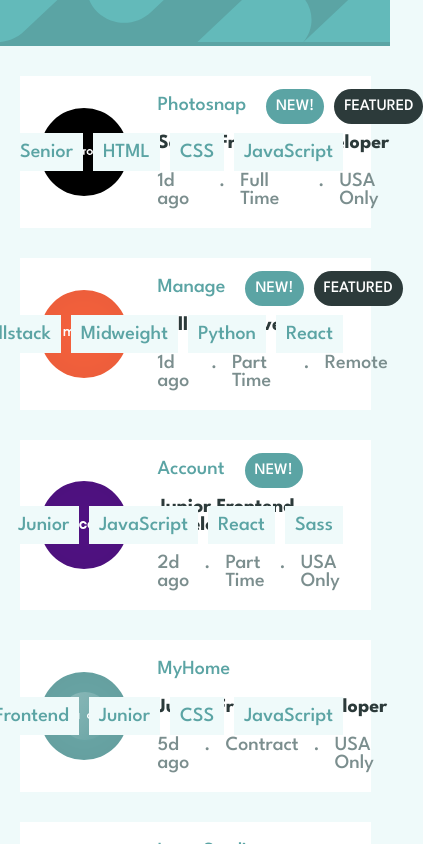
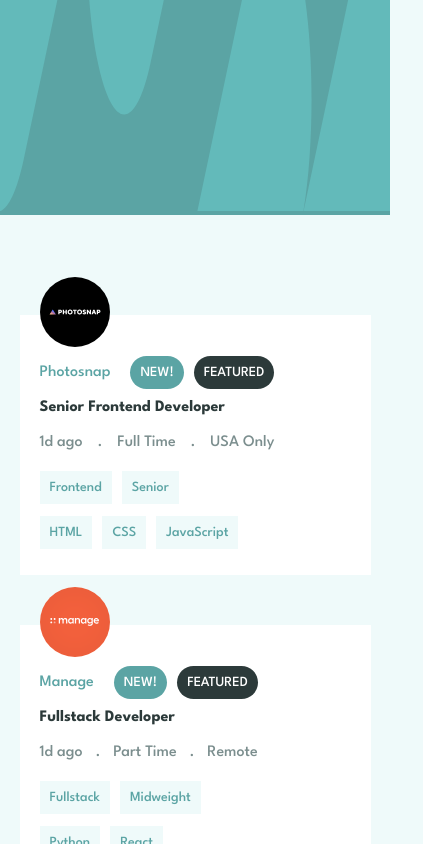
Before and after one commit to Ik3nna/Job-listings, a React (Create React App) app: page / in a window 390 px wide. Shown: the top 844 px of the page, 423 px wide, since content can reach past the window. Built offline with nearby package versions, Linux system fonts and the light colour scheme.

Commit message:
mobile responsiveness

```diff
--- a/src/Home.js
+++ b/src/Home.js
@@ -32,7 +32,7 @@
 
                             <div className="tags">
                                 <span className="role">{role}</span>
-                                <span className="level">{level}</span>
+                                <span className="level">{level}</span><br className="break" />
                                 <span className="languages">
                                     {languages.map((lg,index)=>{
                                         return(
@@ -42,7 +42,7 @@
                                         );
                                     })}
                                 </span>
-                                <span>
+                                <span className="tools">
                                     {tools.map((tool,index)=>{
                                         return(
                                             <span key={index} className="tls">
--- a/src/index.css
+++ b/src/index.css
@@ -93,6 +93,9 @@
   margin-right: 10px;
   color: var(--desaturatedDarkCyan);
 }
+.break {
+  display: none;
+}
 
 
 
@@ -111,7 +114,7 @@
 
 @media (min-width: 768px) and (max-width: 991px) {
   body {
-    font-size: 14px;
+    font-size: 15px;
   }
   section {
     max-width: 95vw;
@@ -132,13 +135,97 @@
 }
 
 @media (min-width: 576px) and (max-width: 767px) {
+  header {
+    margin-bottom: 100px;
+  }
+  header img {
+    height: 25vh;
+  }
+  section {
+    margin-bottom: 50px;
+    max-width: 80vw;
+    height: 235px;
+  }
   section .img {
     width: 70px;
+    position: absolute;
+    top: -20%;
+    transform: translateY(20%);
   }
+  .bg, .ft, .tags .role, .tags .level, .languages .sub, .tls {
+    font-size: 14px;
+    padding: 10px;
+  }
+  .sub-section div:first-child span  {
+    margin-right: 20px;
+  }
+  .sub-section div:last-child span {
+    margin-right: 10px;
+  }
+  .sub-section {
+    margin-top: 30px;
+  }
+  .tags {
+    position: absolute;
+    bottom: 30px;
+    left: 3%;
+  }
+
 }
 
 @media (max-width: 575px) {
+  body {
+    font-size: 16px;
+  }
+  header {
+    margin-bottom: 100px;
+  }
+  header img {
+    height: 25vh;
+  }
+  section {
+    margin-bottom: 50px;
+    max-width: 90vw;
+    height: 260px;
+  }
+  .container {
+    display: flex;
+    flex-direction: column;
+    justify-content: space-between;
+    align-items: flex-start;
+  }
   section .img {
-    width: 30%;
+    width: 70px;
+    position: absolute;
+    top: -20%;
+    transform: translateY(20%);
   }
+  .bg, .ft, .tags .role, .tags .level, .languages .sub, .tls {
+    font-size: 14px;
+    padding: 10px;
+  }
+  .sub-section div:first-child span {
+    margin-right: 10px;
+  }
+  .sub-section div:last-child span {
+    margin-right: 10px;
+  }
+  .sub-section {
+    margin-top: 30px;
+  }
+  .tags {
+    position: static;
+    width: 85px;
+    margin-top: 30px;
+  }
+  .break {
+    display: block;
+  }
+  .languages, .tools {
+    position: relative;
+    top: 30px;
+  }
+
+
+
 }
```
